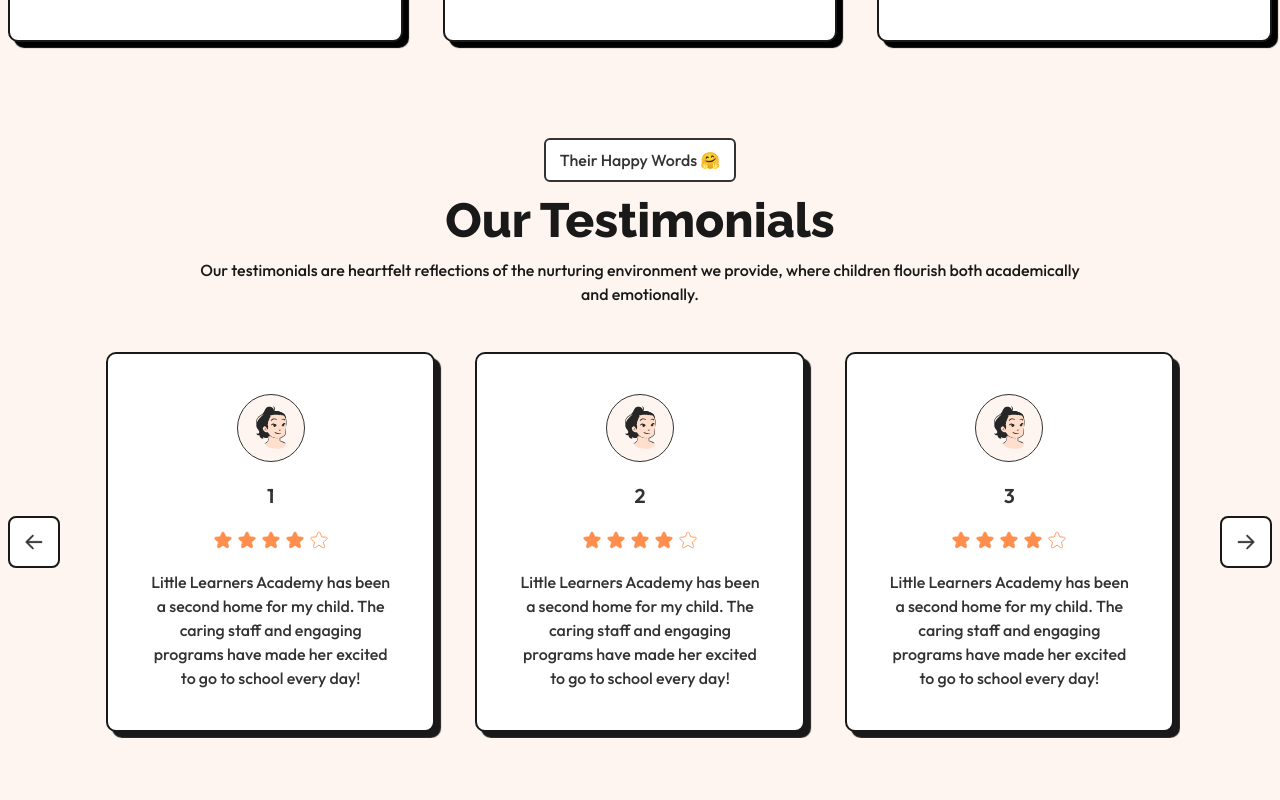
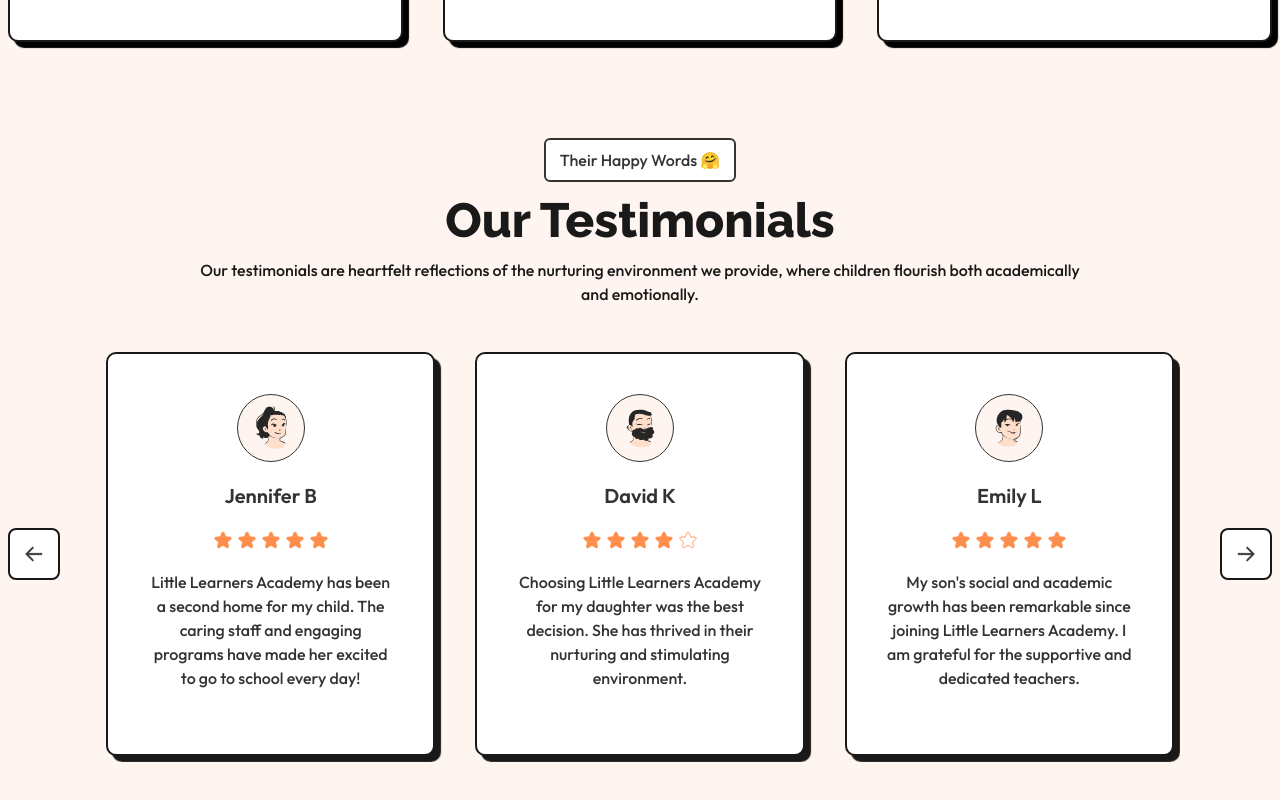
Before and after one commit to iabdwahab/little-learners, a Next.js app: page / in a window 1280 px wide. Shown: the part 1504-2304 px from the top of the page. Built offline with nearby package versions, Linux system fonts and the light colour scheme.

Commit message:
TestimonialsSection: Adding dynamic data.

```diff
--- a/app/components/testimonials_section/Index.tsx
+++ b/app/components/testimonials_section/Index.tsx
@@ -1,5 +1,6 @@
 "use client";
 
+import { testimonialsElements } from "@/app/data/testimonialsSection";
 import SectionHeading from "../section_heading/Index";
 import BackButton from "./BackButton";
 import NextButton from "./NextButton";
@@ -19,16 +20,7 @@
       <div className="flex items-center gap-10">
         <BackButton className="hidden lg:block" />
 
-        <div className="flex flex-nowrap gap-10 overflow-hidden p-1.5">
-          <TestimonialCard name="1" />
-          <TestimonialCard name="2" />
-          <TestimonialCard name="3" />
-          <TestimonialCard name="4" />
-          <TestimonialCard name="5" />
-          <TestimonialCard name="6" />
-          <TestimonialCard name="7" />
-          <TestimonialCard name="8" />
-        </div>
+        <div className="flex flex-nowrap gap-10 overflow-hidden p-1.5">{testimonialsElements}</div>
 
         <NextButton className="hidden lg:block" />
       </div>
--- a/app/components/testimonials_section/TestimonialCard.tsx
+++ b/app/components/testimonials_section/TestimonialCard.tsx
@@ -1,17 +1,16 @@
 import Image from "next/image";
 import Stars from "./Stars";
+import { TestimonialInterface } from "@/app/types/testimonials";
 
-function TestimonialCard({ name }: { name: string }) {
+function TestimonialCard({ image, name, rating, text }: TestimonialInterface) {
   return (
     <div className="shadow-main flex min-w-[calc(100%)] flex-col gap-5 rounded-[10px] border-2 bg-white p-[30px] md:min-w-[calc((100%-40px)/2)] lg:min-w-[calc((100%-80px)/3)] lg:p-10">
       <div className="bg-orange-97 border-grey-20 mx-auto w-fit rounded-full border p-2">
-        <Image src="/person/testimonial-1.svg" alt="Person" width={50} height={50} className="h-[50px] w-[50px]" />
+        <Image src={image} alt="Person" width={50} height={50} className="h-[50px] w-[50px]" />
       </div>
       <h4 className="text-center text-xl font-semibold text-[#333]">{name}</h4>
-      <Stars rating={4} />
-      <p className="text-grey-20 text-center font-medium">
-        Little Learners Academy has been a second home for my child. The caring staff and engaging programs have made her excited to go to school every day!
-      </p>
+      <Stars rating={rating} />
+      <p className="text-grey-20 text-center font-medium">{text} </p>
     </div>
   );
 }
--- /dev/null
+++ b/app/data/testimonialsSection.tsx
@@ -0,0 +1,49 @@
+import TestimonialCard from "../components/testimonials_section/TestimonialCard";
+import { TestimonialInterface } from "../types/testimonials";
+
+const testimonials: TestimonialInterface[] = [
+  {
+    id: "1",
+    name: "Jennifer B",
+    image: "/person/testimonial-1.svg",
+    rating: 5,
+    text: "Little Learners Academy has been a second home for my child. The caring staff and engaging programs have made her excited to go to school every day!",
+  },
+  {
+    id: "2",
+    name: "David K",
+    image: "/person/testimonial-2.svg",
+    rating: 4,
+    text: "Choosing Little Learners Academy for my daughter was the best decision. She has thrived in their nurturing and stimulating environment.",
+  },
+  {
+    id: "3",
+    name: "Emily L",
+    image: "/person/testimonial-3.svg",
+    rating: 5,
+    text: "My son's social and academic growth has been remarkable since joining Little Learners Academy. I am grateful for the supportive and dedicated teachers.",
+  },
+  {
+    id: "4",
+    name: "Michael S",
+    image: "/person/testimonial-2.svg",
+    rating: 5,
+    text: "Little Learners Academy has exceeded our expectations. The curriculum is well-rounded, and the staff genuinely cares about each child's development.",
+  },
+  {
+    id: "5",
+    name: "Sarah W",
+    image: "/person/testimonial-3.svg",
+    rating: 4,
+    text: "The community at Little Learners Academy is wonderful. My daughter has made great friends and loves going to school every day.",
+  },
+  {
+    id: "6",
+    name: "James T",
+    image: "/person/testimonial-1.svg",
+    rating: 5,
+    text: "I can't recommend Little Learners Academy enough. The personalized attention and engaging activities have made a significant difference in my child's learning journey.",
+  },
+];
+
+export const testimonialsElements = testimonials.map((testimonial) => <TestimonialCard {...testimonial} />);
--- a/app/types/testimonials.ts
+++ b/app/types/testimonials.ts
@@ -1,3 +1,11 @@
+export interface TestimonialInterface {
+  id: string;
+  name: string;
+  image: string;
+  rating: 1 | 2 | 3 | 4 | 5;
+  text: string;
+}
+
 export interface TestimonialButtonProps {
   children: React.ReactNode;
   onClick: () => void;
```
